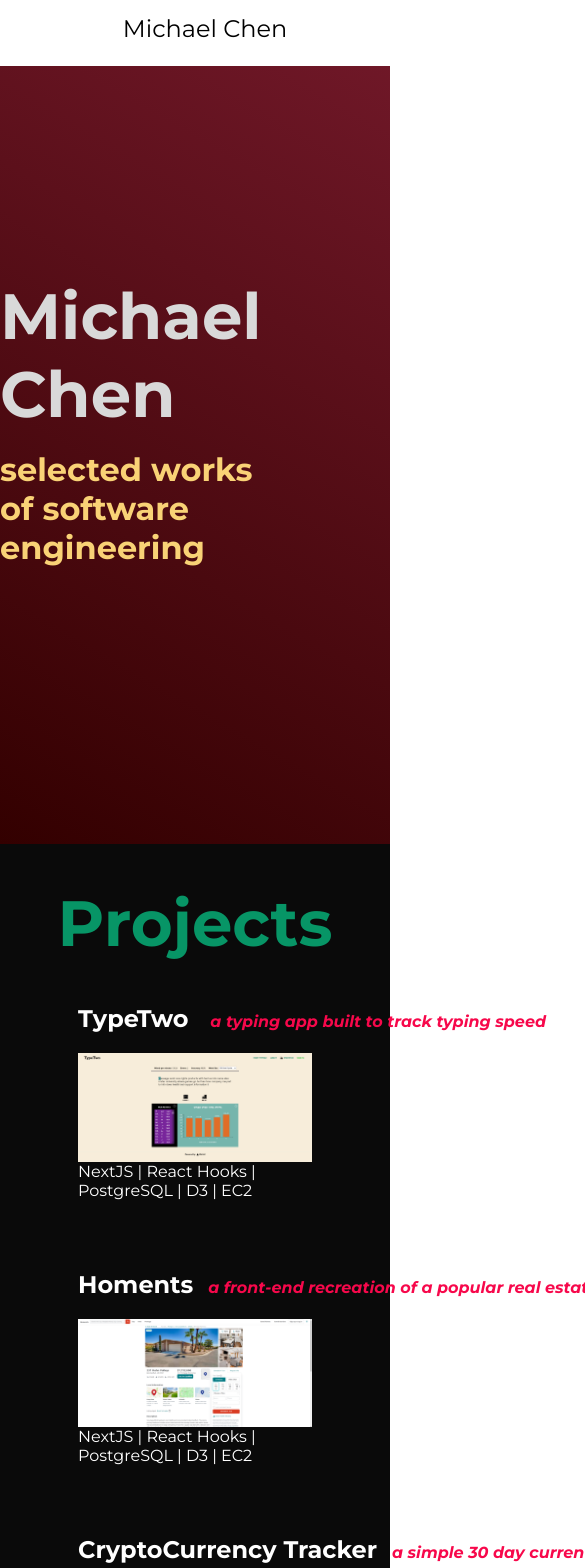
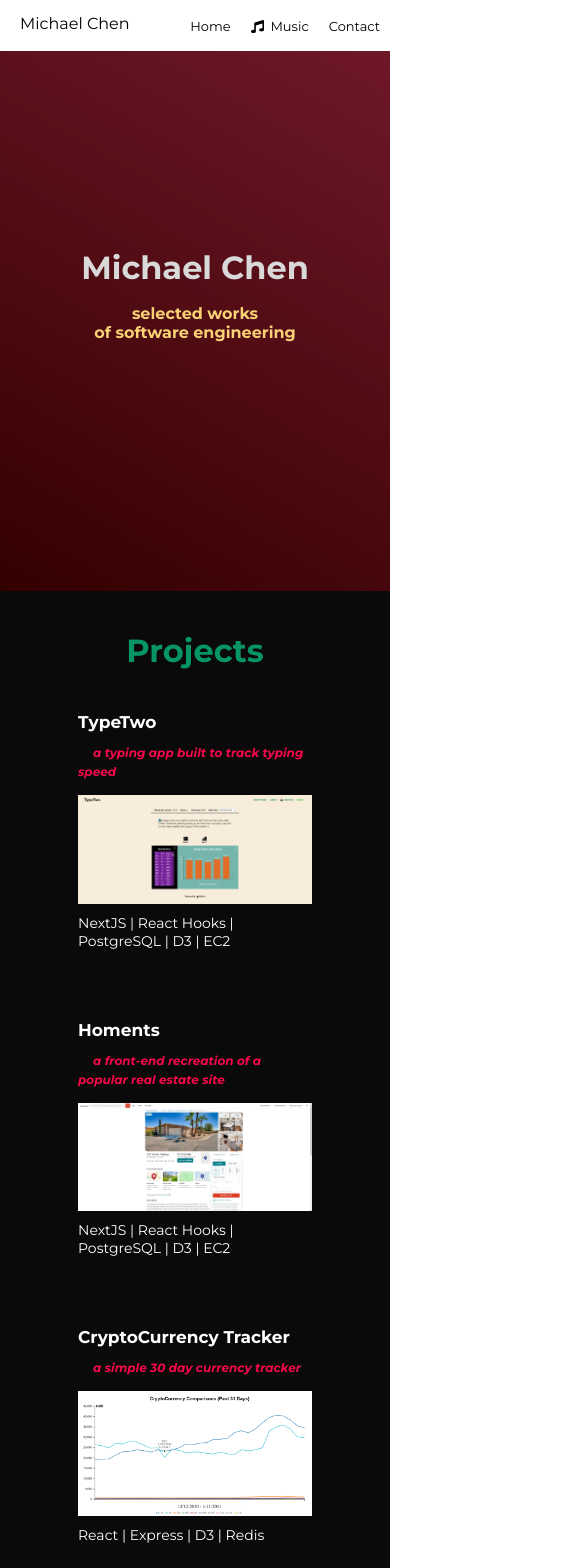
Before and after one commit to mikatpt/portfolio, a Next.js app: page / in a window 390 px wide. Shown: the top 1568 px of the page, 585 px wide, since content can reach past the window. Built offline with nearby package versions, Linux system fonts and the light colour scheme.

Commit message:
Optimized for small screens

```diff
--- a/components/Contact.js
+++ b/components/Contact.js
@@ -1,8 +1,6 @@
 import { FontAwesomeIcon } from '@fortawesome/react-fontawesome';
 import { faGithub, faLinkedin } from '@fortawesome/free-brands-svg-icons';
 import { faAt } from '@fortawesome/free-solid-svg-icons';
-
-import Footer from './Footer';
 
 export default function Contact() {
   return (
@@ -13,7 +11,6 @@ export default function Contact() {
         <a className="contact-link" id="email-link" href="mailto:mikatpt@gmail.com"><FontAwesomeIcon icon={faAt} /> Send Email</a>
         <a className="contact-link" id="facebook-link" href="https://www.linkedin.com/in/mikatpt/"><FontAwesomeIcon icon={faLinkedin} /> LinkedIn</a>
       </div>
-      <Footer />
     </section>
   );
 }
--- a/components/Projects.js
+++ b/components/Projects.js
@@ -11,7 +11,8 @@ export default function Projects() {
         <h1>Projects</h1>
         <div className={styles.container}>
           <div className={styles.tile}>
-            <h2>TypeTwo <span><i>a typing app built to track typing speed</i></span></h2>
+            <h2>TypeTwo</h2>
+            <span><b><i>a typing app built to track typing speed</i></b></span>
             <a href="https://typetwo.vercel.app" target="_blank" rel="noreferrer">
               <img className={styles.thumbnail} src="/typetwo.png" alt="" />
             </a>
@@ -19,7 +20,8 @@ export default function Projects() {
           </div>
 
           <div className={styles.tile}>
-            <h2>Homents<span><i>a front-end recreation of a popular real estate site</i></span></h2>
+            <h2>Homents</h2>
+            <span><b><i>a front-end recreation of a popular real estate site</i></b></span>
             <a href="http://52.90.133.187:3000/" target="_blank" rel="noreferrer">
               <img id="personal-site" className={styles.thumbnail} src="/homents.png" alt="a trumpet" />
             </a>
@@ -27,7 +29,8 @@ export default function Projects() {
 
           </div>
           <div className={styles.tile}>
-            <h2>CryptoCurrency Tracker<span><i>a simple 30 day currency tracker</i></span></h2>
+            <h2>CryptoCurrency Tracker</h2>
+            <span><b><i>a simple 30 day currency tracker</i></b></span>
             <a href="http://52.90.133.187:3005/" target="_blank" rel="noreferrer">
               <img className={styles.thumbnail} id="image" src="/crypto.png" alt="" />
             </a>
--- a/styles/NavBar.module.css
+++ b/styles/NavBar.module.css
@@ -69,14 +69,17 @@
   }
 }
 
-@media (max-width: 520px) {
+@media (max-width: 500px) {
   .header {
-    justify-content: center;
+    height: 60px;
   }
 
-  .navbar {
-    margin: 0;
-    justify-self: center;
-    display: none;
+  .title {
+    font-size: 16px;
+  }
+
+  .navLink {
+    padding: 8px 10px;
+    font-size: 13px;
   }
 }
--- a/styles/Projects.module.css
+++ b/styles/Projects.module.css
@@ -11,6 +11,8 @@
 .welcome h1 {
   font-size: 4em;
   padding-top: 2em;
+  text-align: center;
+
 }
 
 .welcome h2 {
@@ -20,6 +22,23 @@
   padding-top: 2vh;
   padding-bottom: 4em;
   margin-right: 47px;
+}
+
+@media (max-width: 500px) {
+  .welcome {
+    height: 70vh;
+  }
+  .welcome h1 {
+    font-size: 2em;
+  }
+  .welcome h2 {
+    text-align: center;
+    font-size: 1em;
+    margin-right: 0px;
+  }
+  .projects h1 {
+    font-size: 2em;
+  }
 }
 
 /* PROJECTS SECTION */
@@ -53,7 +72,6 @@
 .tile {
   display: block;
   position: relative;
-  text-align: center;
   /* max-width: 400px; */
   width: 60vw;
   padding: 2em 0;
@@ -64,6 +82,7 @@
   display: flex;
   flex-direction: column;
   align-items: center;
+  margin-top: 15px;
 }
 
 .thumbnail {
@@ -85,25 +104,23 @@
   text-align: left;
 }
 
-.tile h2 {
-  margin-bottom: 10px;
-}
-
-.tile h2 span {
-  padding-left: 15px;
+.tile span {
   font-size: 16px;
   color: #F7084B;
-
+  margin-left: 15px;
 }
 
 .tile p {
+  font-size: 14px;
   text-align: left;
+  margin-top: 10px;
   margin-bottom: -4px;
   color: white;
 }
 
 .tile audio {
   float: left;
+  margin-top: 15px;
 }
 
 .tile iframe {
@@ -126,3 +143,22 @@
   width: 100%;
   height: 100%;
 }
+
+.d {
+  text-align: left;
+}
+
+@media (max-width: 500px ) {
+  .tile span {
+    font-size: 12px;
+    text-align: left;
+  }
+
+  .tile h2 {
+    font-size: 17px;
+  }
+
+  .tile p {
+    font-size: 14px;
+  }
+}
```
Also changed, not shown: components/MusicProjects.js (+12 -7 lines), styles/Contact.module.css (+18 -0 lines).
